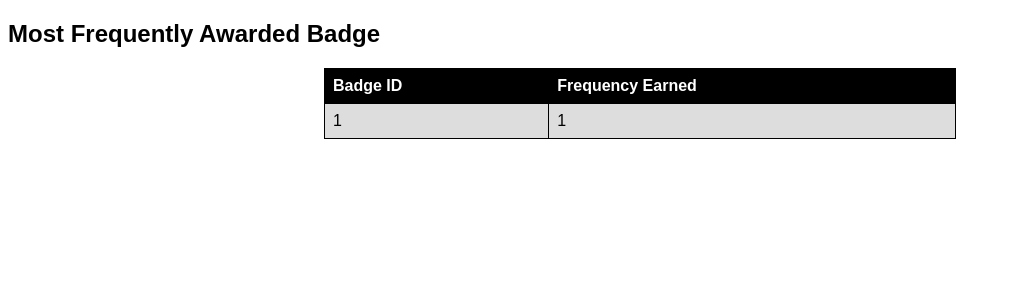
After one commit to buckboat/BackFrontEndStrikesBack, a PHP site: page /calc_statistics/frequently_awarded_badges.php in a window 1280 px wide. The commit adds this page. Shown: the top 300 px of the page, without its empty margins (0-1010 px from the left). Run offline with PHP 8.4, Linux system fonts and the light colour scheme; tables that the repository leaves empty or names only in its code hold one stand-in row (values such as "Sample post"); some libraries are stand-ins or nearby versions.

Commit message:
added last two stats pages

```diff
--- /dev/null
+++ b/webapp/calc_statistics/frequently_awarded_badges.php
@@ -0,0 +1,82 @@
+<?php
+
+
+// Server credentials
+$servername = "localhost";
+$username = "test";
+$password = "test";
+$dbname = "4267DB";
+
+// Create server/database connection
+$conn = mysqli_connect($servername, $username, $password, $dbname);
+
+
+
+/*
+include "../..//database_operations/DBConnection.php";
+$engine = new DBConnection();
+$conn = $engine->connect();
+*/
+
+// Check connection
+if (!$conn) {
+    die("Connection failed: " . mysqli_connect_error());
+}
+
+// 7. Most frequently awarded Badges
+$badge_most_earned = mysqli_query($conn, "SELECT BadgeID, COUNT(*) AS FrequencyEarned FROM UserBadge GROUP BY BadgeID
+ORDER BY FrequencyEarned DESC LIMIT 1");
+
+// Close connection after use
+mysqli_close($conn);
+?>
+
+<!DOCTYPE html>
+<html lang="en">
+<head>
+    <meta charset="UTF-8">
+    <meta name="viewport" content="width=device-width, initial-scale=1.0">
+    <title>Most Frequently Awarded Badge</title>
+    <style>
+        body {
+            font-family: Arial, sans-serif;
+        }
+        table {
+            width: 50%;
+            border-collapse: collapse;
+            margin: 20px auto;
+        }
+        th, td {
+            border: 1px solid #000;
+            padding: 8px;
+            text-align: left;
+        }
+        th {
+            background-color: #000;
+            color: #fff;
+        }
+        tr:nth-child(even) {
+            background-color: #ddd;
+        }
+        tr:hover {
+            background-color: #ccc;
+        }
+    </style>
+</head>
+<body>
+    <h2>Most Frequently Awarded Badge</h2>
+    <table>
+        <tr>
+            <th>Badge ID</th>
+            <th>Frequency Earned</th>
+        </tr>
+        <?php
+        $row = mysqli_fetch_assoc($badge_most_earned);
+        echo "<tr>";
+        echo "<td>" . $row['BadgeID'] . "</td>";
+        echo "<td>" . $row['FrequencyEarned'] . "</td>";
+        echo "</tr>";
+        ?>
+    </table>
+</body>
+</html>
```
Also changed, not shown: webapp/calc_statistics/badges_per_department.php (added, +83 -0 lines), webapp/calc_statistics/number_active_users.php (+9 -1 lines), webapp/calc_statistics/percentage_of_users_w_badge.php (+9 -1 lines), webapp/calc_statistics/user_most_badges.php (+9 -1 lines).
